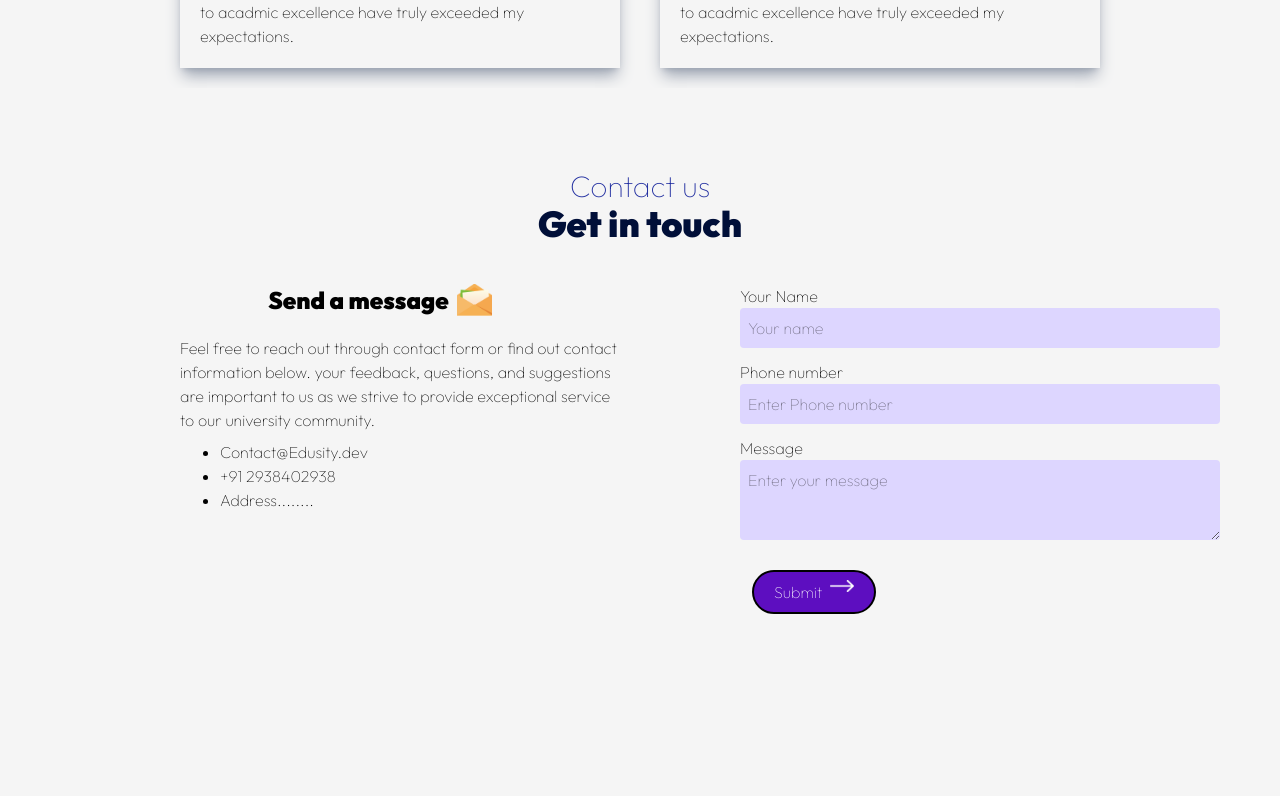
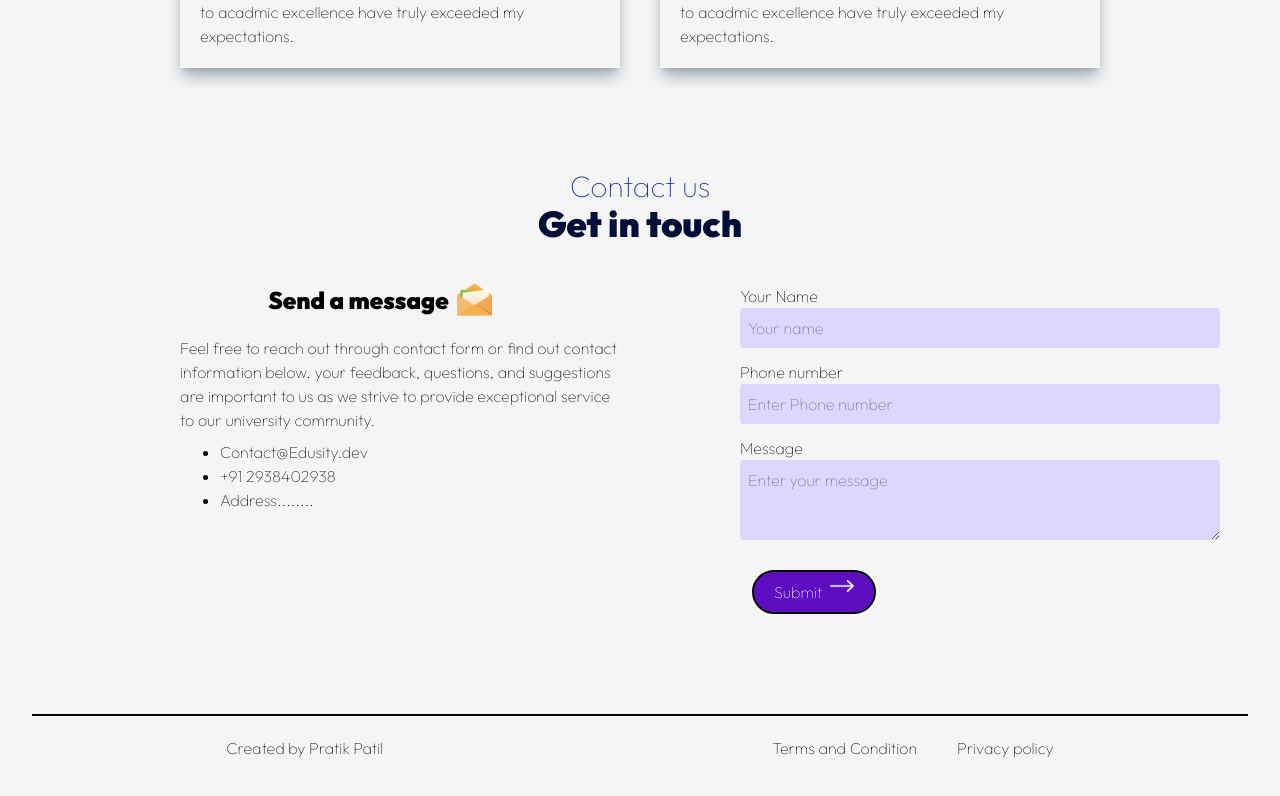
Before and after one commit to 10Pratik01/Edusity, a React (Vite) app: page / in a window 1280 px wide. Shown: the part 3010-3806 px from the top of the page. Before the commit the page ends 3724 px from the top, so only its background shows below. Built offline with nearby package versions, Linux system fonts and the light colour scheme.

Commit message:
Almost completed footer

```diff
--- a/package.json
+++ b/package.json
@@ -13,6 +13,7 @@
     "@tailwindcss/vite": "^4.0.16",
     "react": "^19.0.0",
     "react-dom": "^19.0.0",
+    "react-scroll": "^1.9.3",
     "tailwindcss": "^4.0.16"
   },
   "devDependencies": {
--- a/src/components/Footer/Footer.jsx
+++ b/src/components/Footer/Footer.jsx
@@ -3,9 +3,15 @@ import React from 'react';
 const Footer = () => {
 
     return(
-        <div className="footer">
-
+       <div id="content" className='align-middle'>
+         <div className="border-t-2 w-[95%] flex justify-around ml-auto mr-auto mb-20" id='footer'  >
+            <p className='mt-5'>Created by Pratik Patil</p>
+            <ul className='flex mt-5'>
+                <li>Terms and Condition</li>
+                <li className='ml-10'>Privacy policy</li>
+            </ul>
         </div>
+       </div>
     );
 };
 
--- a/src/main.jsx
+++ b/src/main.jsx
@@ -9,7 +9,7 @@ import About from "./components/About/About.jsx"
 import Campus from "./components/Campus/campus.jsx"
 import Testimonials from "./components/Testimonials/Testimonials.jsx"
 import Contact from "./components/Contact/Contact.jsx"
-
+import Footer from "./components/Footer/Footer.jsx"
 
 createRoot(document.getElementById("root")).render(
   <StrictMode>
@@ -25,6 +25,7 @@ createRoot(document.getElementById("root")).render(
       <Testimonials />
       <Title subTitle='Contact us' title='Get in touch' />
       <Contact/>
+      <Footer/>
     </div>
   </StrictMode>
 );
```
Also changed, not shown: 1 other file (tests, documents, lock files or other folders).
